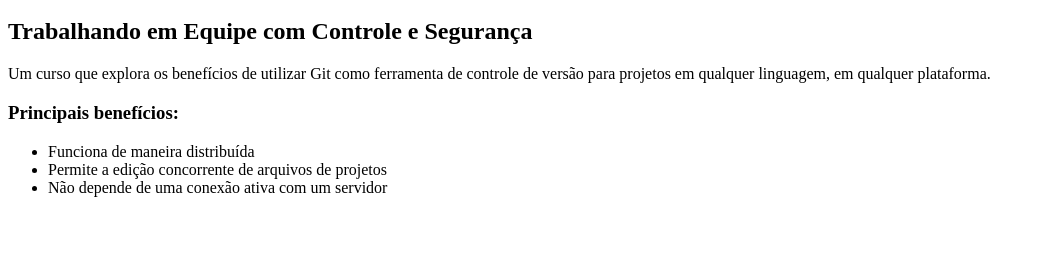
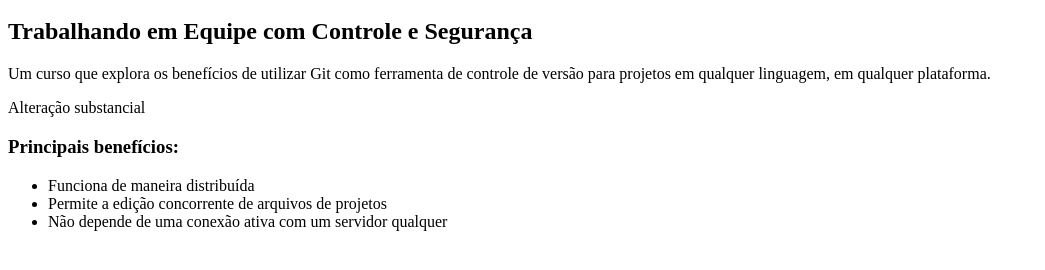
Before and after one commit to grlima1/curso-git, a plain HTML site: page index.html in a window 1280 px wide. Shown: the part 48-318 px from the top of the page, without its empty margins (0-1045 px from the left). Drawn offline with Linux system fonts and the light colour scheme.

Commit message:
Alteração substancial testando git add -i

```diff
--- a/index.html
+++ b/index.html
@@ -5,12 +5,13 @@
 		<h2>Trabalhando em Equipe com Controle e Segurança</h2>
 
 		<p>Um curso que explora os benefícios de utilizar Git como ferramenta de controle de versão para projetos  em qualquer linguagem, em qualquer plataforma.</p>
+		<p>Alteração substancial</p>
 
 		<h3>Principais benefícios:</h3>
 		<ul>
 			<li>Funciona de maneira distribuída</li>
 			<li>Permite a edição concorrente de arquivos de projetos</li>
-			<li>Não depende de uma conexão ativa com um servidor</li>
+			<li>Não depende de uma conexão ativa com um servidor qualquer</li>
 		</ul>
 	</body>
 </html>
```
